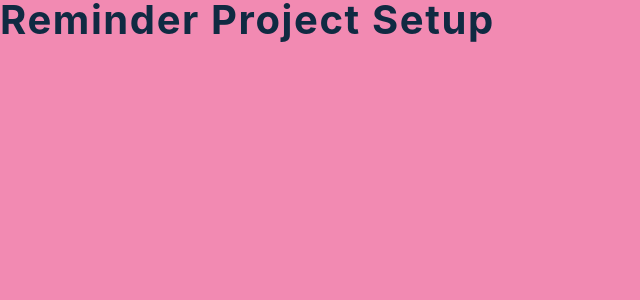
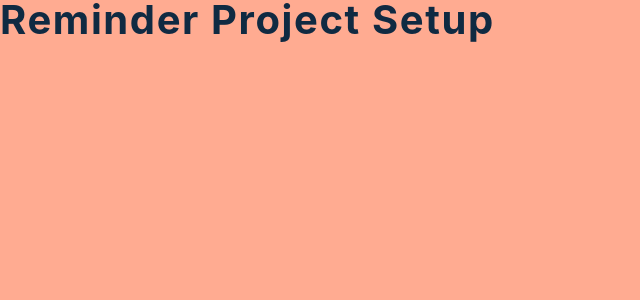
Before and after one commit to nataliecardot/react-birthday-reminder, a React (Create React App) app: page / in a window 1280 px wide. Shown: the top 300 px of the page, without its empty margins (0-640 px from the left). Built offline with nearby package versions, Linux system fonts and the light colour scheme.

Commit message:
Change color

```diff
--- a/src/index.css
+++ b/src/index.css
@@ -41,7 +41,7 @@ Variables
   --dark-shadow: 0 5px 15px rgba(0, 0, 0, 0.4);
   --max-width: 1170px;
   --fixed-width: 450px;
-  --clr-pink: #f28ab2;
+  --clr-pink: #ffab91;
 }
 /*
 ===============
```
